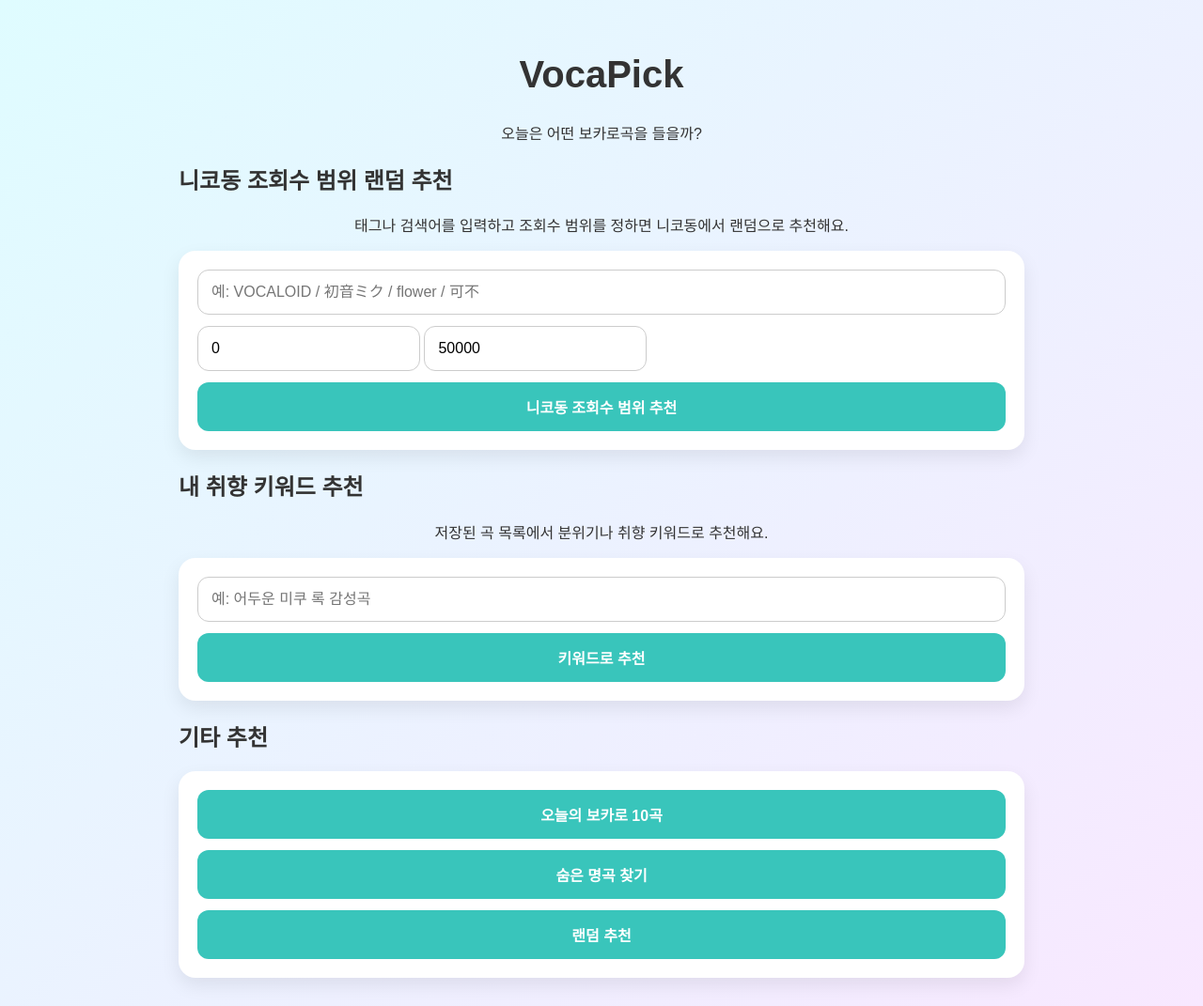
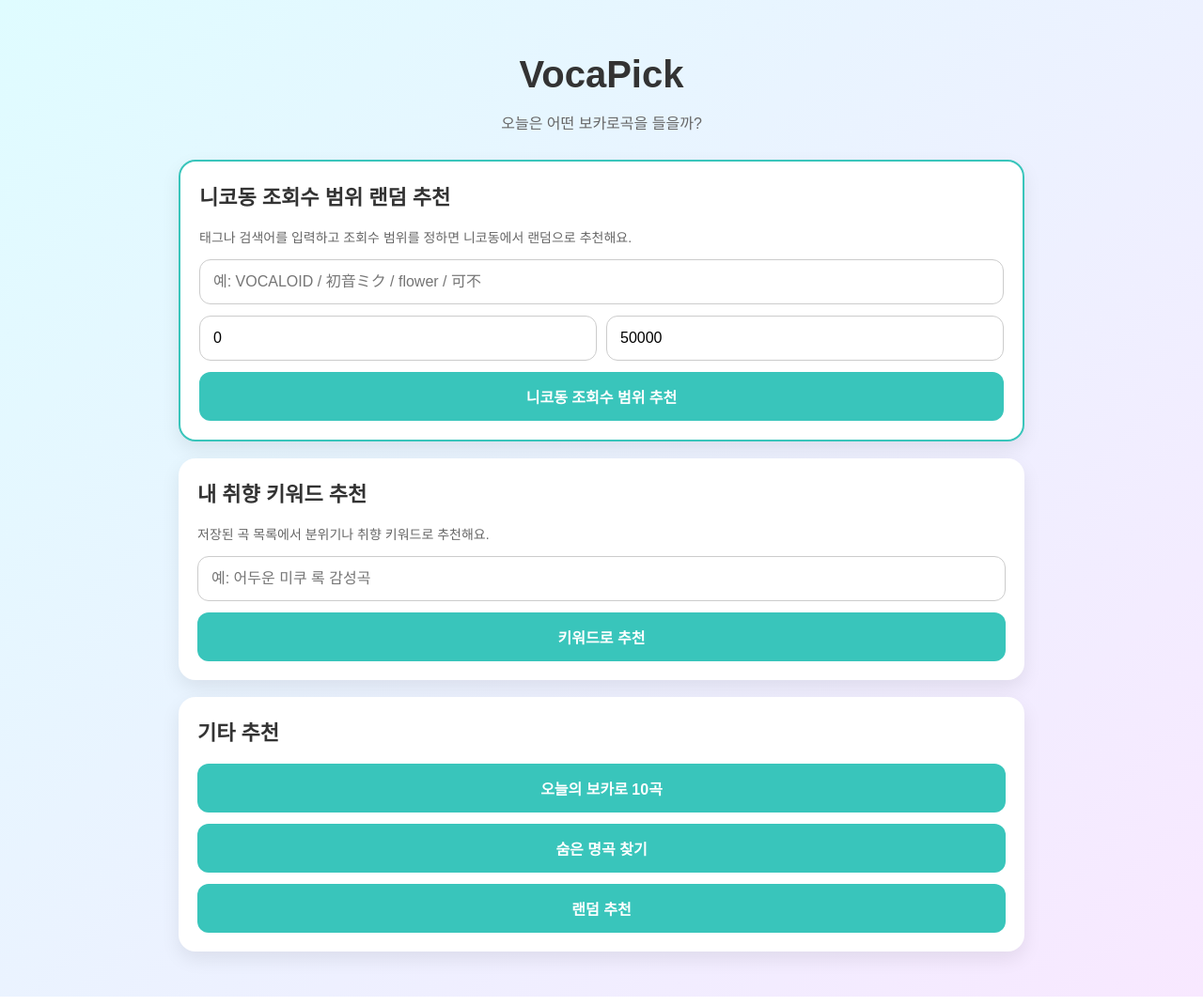
Before and after one commit to EpicenterGUY/vocalo-web, a Flask app: page / in a window 1280 px wide. Shown: the whole page at 94% size. Run offline with Flask 3, Linux system fonts and the light colour scheme.

Commit message:
Add files via upload

```diff
--- a/static/style.css
+++ b/static/style.css
@@ -14,19 +14,41 @@ body {
 h1 {
     text-align: center;
     font-size: 40px;
+    margin-bottom: 8px;
 }
 
-p {
+.subtitle {
     text-align: center;
+    color: #666;
+    margin-bottom: 28px;
+}
+
+.box {
+    background: white;
+    padding: 20px;
+    border-radius: 18px;
+    margin-bottom: 18px;
+    box-shadow: 0 8px 20px rgba(0, 0, 0, 0.08);
+}
+
+.main-box {
+    border: 2px solid #39c5bb;
+}
+
+.box h2 {
+    margin-top: 0;
+    font-size: 22px;
+}
+
+.help-text {
+    color: #666;
+    font-size: 14px;
+    margin-bottom: 14px;
 }
 
 form {
-    background: white;
-    padding: 20px;
-    border-radius: 18px;
     display: grid;
     gap: 12px;
-    box-shadow: 0 8px 20px rgba(0, 0, 0, 0.08);
 }
 
 input {
@@ -34,6 +56,17 @@ input {
     font-size: 16px;
     border-radius: 12px;
     border: 1px solid #ccc;
+}
+
+.view-range {
+    display: grid;
+    grid-template-columns: 1fr 1fr;
+    gap: 10px;
+}
+
+.view-range input {
+    width: 100%;
+    box-sizing: border-box;
 }
 
 button {
```
Also changed, not shown: other parts of static/style.css (+48 -0 lines).
